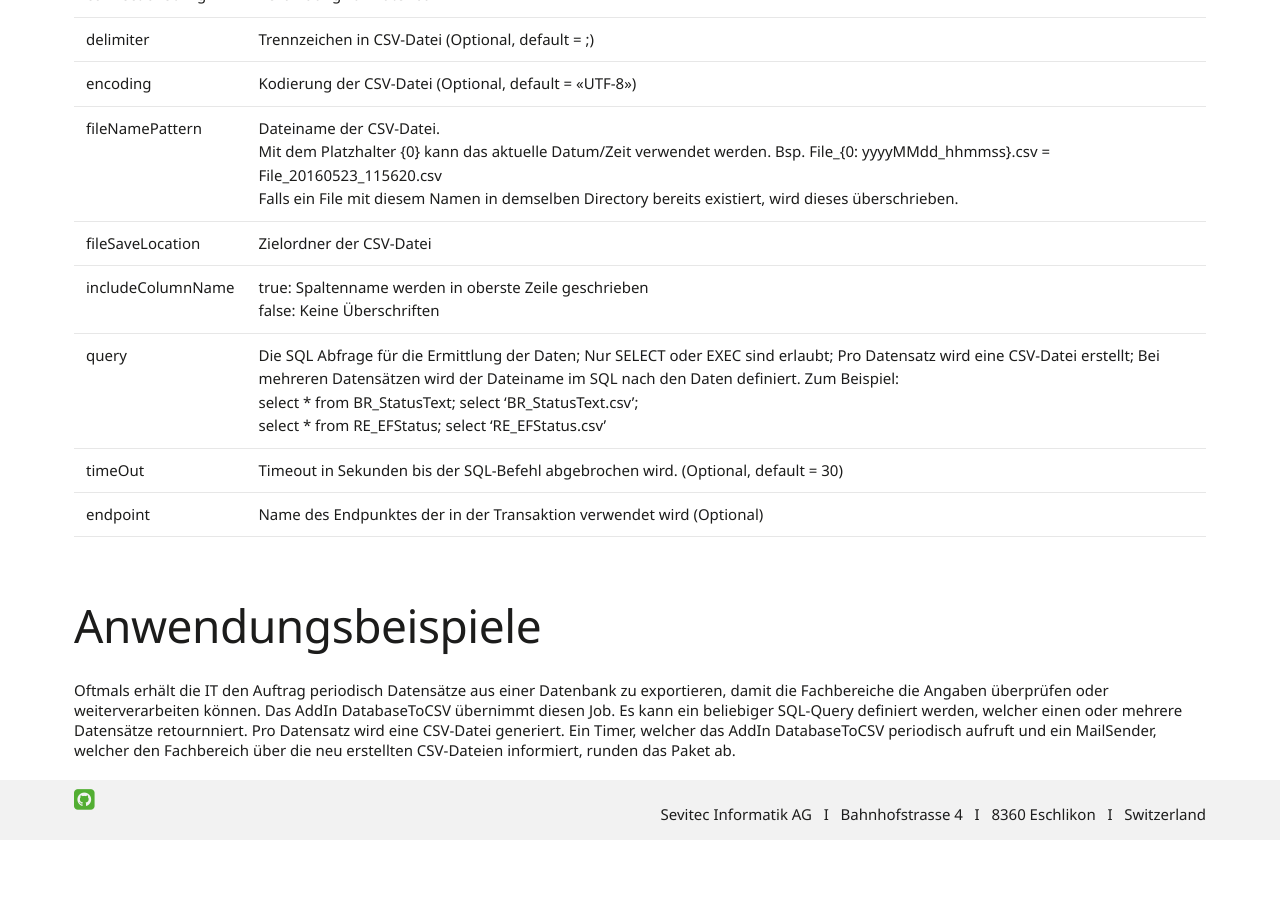
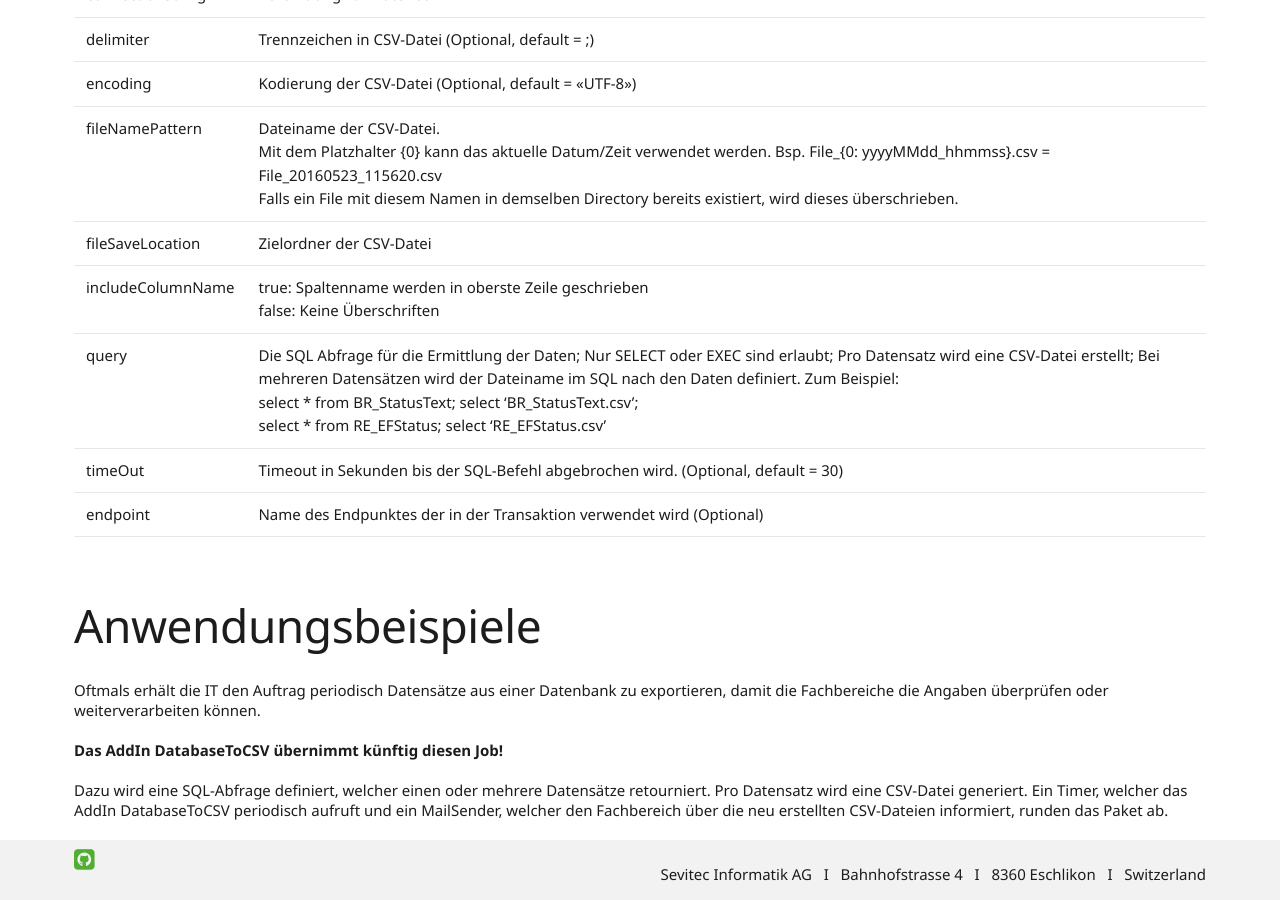
Before and after one commit to primesoft-group/oneconnexx-docs, a Jekyll site: the page built from _pages/addins/de/databasetocsv.md, in a window 1280 px wide and 900 px high, scrolled down 889 px. Built offline with Jekyll 4.4.1, drawn with Linux system fonts in a browser that asks for light colours; nearby versions of some CDN libraries; some web fonts are replaced; before the commit the page ends 1729 px from its top, so only the background shows below that.

Commit message:
addin changed

```diff
--- a/_pages/addins/de/databasetocsv.md
+++ b/_pages/addins/de/databasetocsv.md
@@ -35,6 +35,9 @@ Erzeugt aus einer SQL Abfrage eine oder mehrere CSV-Dateien.
 
 ## Anwendungsbeispiele
 
-Oftmals erhält die IT den Auftrag periodisch Datensätze aus einer Datenbank zu exportieren, damit die Fachbereiche die Angaben überprüfen oder weiterverarbeiten können.
-Das AddIn DatabaseToCSV übernimmt diesen Job. Es kann ein beliebiger SQL-Query definiert werden, welcher einen oder mehrere Datensätze retournniert. Pro Datensatz wird eine CSV-Datei generiert.
+Oftmals erhält die IT den Auftrag periodisch Datensätze aus einer Datenbank zu exportieren, damit die Fachbereiche die Angaben überprüfen oder weiterverarbeiten können.<br />
+<br />
+__Das AddIn DatabaseToCSV übernimmt künftig diesen Job!__<br />
+<br />
+Dazu wird eine SQL-Abfrage definiert, welcher einen oder mehrere Datensätze retourniert. Pro Datensatz wird eine CSV-Datei generiert.
 Ein Timer, welcher das AddIn DatabaseToCSV periodisch aufruft und ein MailSender, welcher den Fachbereich über die neu erstellten CSV-Dateien informiert, runden das Paket ab.
```
Also changed, not shown: _pages/addins/de/ldap2csv.md (+2 -2 lines).
